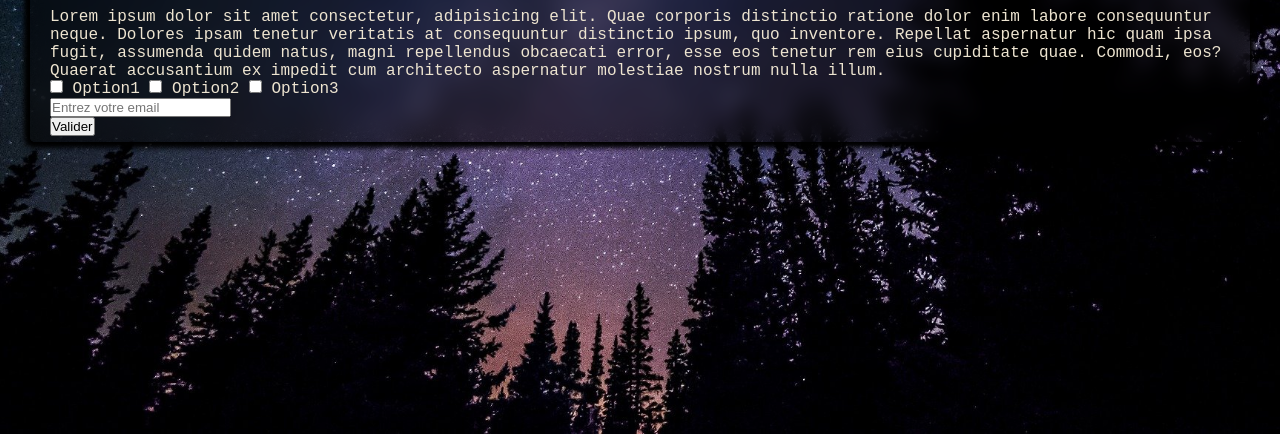
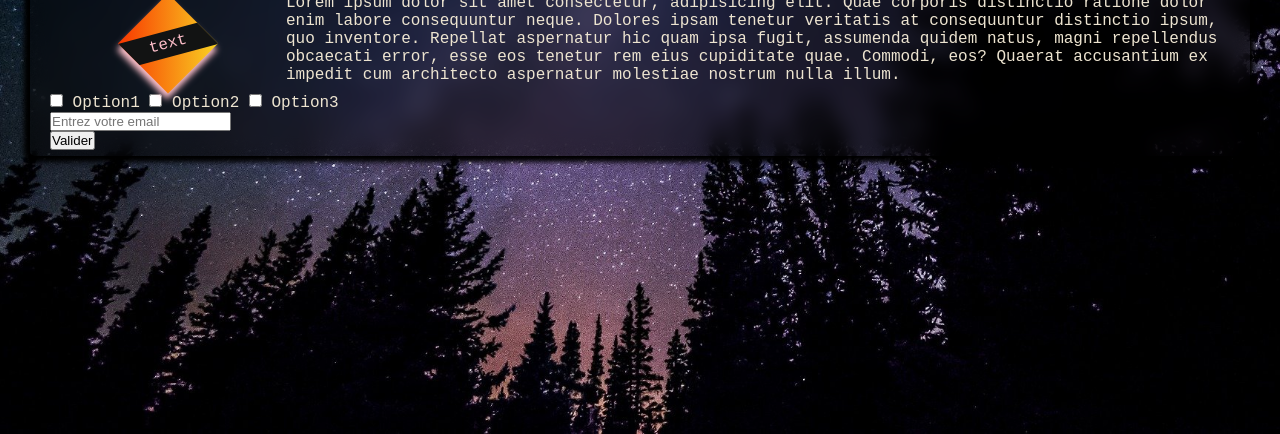
Before and after one commit to Elisee-des/css_apk_cours2, a plain HTML site: page index.html in a window 1280 px wide. Shown: the part 366-800 px from the top of the page. Drawn offline with Linux system fonts and the light colour scheme.

Commit message:
polynome ok

```diff
--- a/index.css
+++ b/index.css
@@ -14,7 +14,7 @@
 body {
     background: url(./bg.jpg) center/cover;
     height: 100vh;
-    font-family:'Courier New', Courier, monospace;
+    font-family: 'Courier New', Courier, monospace;
     color: var(--color1);
     display: flex;
     align-items: center;
@@ -41,3 +41,34 @@ body {
 h1 {
     margin-bottom: 24px;
 }
+
+.gird-container {
+    display: grid;
+    grid-template-columns: 20% 80%;
+}
+
+.polygon-container {
+    filter: drop-shadow(-1px 6px 3px var(--color2));
+    place-self: center;
+}
+
+.polygon {
+    clip-path: polygon(50% 0%, 100% 50%, 50% 100%, 0% 50%);
+    background-image: linear-gradient(to right, #f83600 0%, #f9d423 100%);
+    height: 100px;
+    height: 100px;
+    width: 100px;
+}
+
+.polygon:after {
+    content: "text";
+    position: absolute;
+    color: var(--color2);
+    background: var(--color4);
+    top: 50%;
+    left: 50%;
+    transform: translate(-50%, -50%) rotate(345deg);
+    width: 90px;
+    padding: 4px;
+    text-align: center;
+}
--- a/index.html
+++ b/index.html
@@ -16,13 +16,13 @@
             <div class="polygon-container">
                 <div class="polygon"></div>
             </div>
+            <p>Lorem ipsum dolor sit amet consectetur, adipisicing elit. Quae corporis distinctio ratione dolor enim labore
+                consequuntur neque. Dolores ipsam tenetur veritatis at consequuntur distinctio ipsum, quo inventore.
+                Repellat aspernatur hic quam ipsa fugit, assumenda quidem natus, magni repellendus obcaecati error, esse eos
+                tenetur rem eius cupiditate quae. Commodi, eos? Quaerat accusantium ex impedit cum architecto aspernatur
+                molestiae nostrum nulla illum.</p>
         </div>
 
-        <p>Lorem ipsum dolor sit amet consectetur, adipisicing elit. Quae corporis distinctio ratione dolor enim labore
-            consequuntur neque. Dolores ipsam tenetur veritatis at consequuntur distinctio ipsum, quo inventore.
-            Repellat aspernatur hic quam ipsa fugit, assumenda quidem natus, magni repellendus obcaecati error, esse eos
-            tenetur rem eius cupiditate quae. Commodi, eos? Quaerat accusantium ex impedit cum architecto aspernatur
-            molestiae nostrum nulla illum.</p>
 
         <div class="checkbox-container">
             <input type="checkbox" id="option1" >
```
